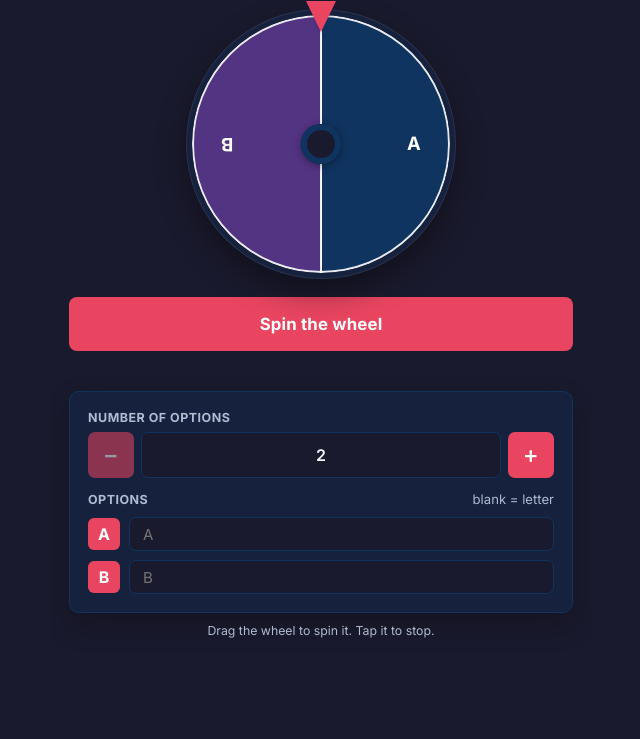
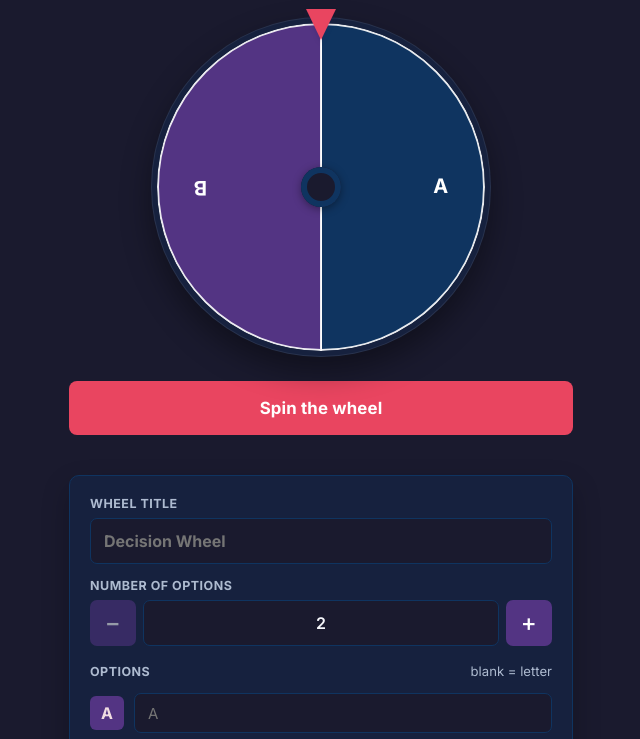
Before and after one commit to tomgiats/decision-wheel, a plain HTML site: page index.html in a window 1280 px wide. Shown: the part 108-847 px from the top of the page, without its empty margins (319-959 px from the left). Before the commit the page ends 800 px from the top, so only its background shows below. Drawn offline with Linux system fonts and the light colour scheme.

Commit message:
Refactor index.html for layout and accessibility enhancements
Updated HTML structure and styles for improved layout and accessibility.

```diff
--- a/index.html
+++ b/index.html
@@ -2,7 +2,7 @@
 <html lang="en">
 <head>
   <meta charset="utf-8">
-    <meta name="viewport" content="width=device-width, initial-scale=1, maximum-scale=1, user-scalable=no, viewport-fit=cover">
+  <meta name="viewport" content="width=device-width, initial-scale=1, viewport-fit=cover">
   <meta name="theme-color" content="#1A1A2E">
   <title>Decision Wheel</title>
   <link rel="preconnect" href="https://fonts.googleapis.com">
@@ -19,17 +19,7 @@
       --purple-dark: #533483;
       --shadow: 0 12px 28px rgba(0, 0, 0, .24);
     }
-
-        * {
-            box-sizing: border-box;
-        }
-
-        html, body {
-            height: 100%;
-            overflow: hidden;
-            overscroll-behavior: none;
-        }
-
+    * { box-sizing: border-box; }
     body {
       margin: 0;
       min-height: 100svh;
@@ -37,260 +27,46 @@
       font-family: "Inter", -apple-system, BlinkMacSystemFont, "Segoe UI", sans-serif;
       background: #1A1A2E;
     }
-
-        main {
-            width: min(100%, 540px);
-            height: 100svh;
-            margin: 0 auto;
-            padding: max(18px, env(safe-area-inset-top)) 18px max(18px, env(safe-area-inset-bottom));
-            overflow: hidden;
-        }
-
-        header {
-            text-align: center;
-            margin: 2px 0 20px;
-        }
-
-        h1 {
-            margin: 0;
-            font-size: clamp(1.6rem, 7vw, 2.15rem);
-            font-weight: 600;
-            letter-spacing: -.055em;
-        }
-
-        header p {
-            margin: 7px 0 0;
-            color: var(--muted);
-            font-size: .95rem;
-            font-weight: 400;
-        }
-
-        .wheel-stage {
-            position: relative;
-            width: min(70vw, 270px);
-            aspect-ratio: 1;
-            margin: 4px auto 14px;
-        }
-
+    main { width: min(100%, 540px); margin: 0 auto; padding: max(22px, env(safe-area-inset-top)) 18px max(30px, env(safe-area-inset-bottom)); }
+    header { text-align: center; margin: 2px 0 20px; }
+    h1 { margin: 0; font-size: clamp(1.6rem, 7vw, 2.15rem); font-weight:600; letter-spacing: -.055em; }
+    header p { margin: 7px 0 0; color: var(--muted); font-size: .95rem; font-weight:400; }
+    .wheel-stage { position: relative; width: min(84vw, 340px); aspect-ratio: 1; margin: 4px auto 20px; }
     .pointer {
-            position: absolute;
-            z-index: 2;
-            top: -8px;
-            left: 50%;
-            transform: translateX(-50%);
-            width: 0;
-            height: 0;
-            border-left: 15px solid transparent;
-            border-right: 15px solid transparent;
-            border-top: 31px solid #E94560;
+      position: absolute; z-index: 2; top: -8px; left: 50%; transform: translateX(-50%);
+      width: 0; height: 0; border-left: 15px solid transparent; border-right: 15px solid transparent; border-top: 31px solid #E94560;
       filter: drop-shadow(0 3px 2px rgba(36,25,86,.2));
     }
-
-        .wheel-shell {
-            width: 100%;
-            height: 100%;
-            border-radius: 50%;
-            padding: 6px;
-            background: #16213E;
-            box-shadow: 0 14px 30px rgba(0,0,0,.38), inset 0 0 0 1px rgba(255,255,255,.08);
-        }
-
-        #wheel {
-            display: block;
-            width: 100%;
-            height: 100%;
-            border-radius: 50%;
-            touch-action: none;
-            transition: transform 4.8s cubic-bezier(.12,.72,.1,1);
-            will-change: transform;
-        }
-
-        .hub {
-            position: absolute;
-            top: 50%;
-            left: 50%;
-            width: 40px;
-            height: 40px;
-            transform: translate(-50%,-50%);
-            border-radius: 50%;
-            background: #1A1A2E;
-            box-shadow: 0 2px 8px rgba(0,0,0,.38), inset 0 0 0 6px #0F3460;
-            pointer-events: none;
-        }
-
-        .card {
-            background: var(--card);
-            border: 1px solid var(--line);
-            box-shadow: var(--shadow);
-            border-radius: 10px;
-            padding: 14px;
-        }
-
-        .controls {
-            display: grid;
-            gap: 10px;
-        }
-
-        label {
-            display: block;
-            color: var(--muted);
-            font-size: .78rem;
-            font-weight: 700;
-            letter-spacing: .04em;
-            text-transform: uppercase;
-        }
-
-        input, select {
-            width: 100%;
-            margin-top: 7px;
-            min-height: 46px;
-            border: 1px solid var(--line);
-            border-radius: 7px;
-            background: #1A1A2E;
-            color: var(--ink);
-            font: inherit;
-            font-size: 1rem;
-            padding: 0 13px;
-            outline: none;
-        }
-
-            input:focus, select:focus {
-                border-color: #533483;
-                box-shadow: 0 0 0 3px rgba(83,52,131,.32);
-            }
-
-        .stepper {
-            display: grid;
-            grid-template-columns: 46px 1fr 46px;
-            gap: 7px;
-            margin-top: 7px;
-        }
-
-            .stepper input {
-                min-width: 0;
-                margin: 0;
-                text-align: center;
-                font-weight: 600;
-            }
-
-            .stepper button {
-                width: 46px;
-                min-height: 46px;
-                padding: 0;
-                border-radius: 7px;
-                background: #E94560;
-                color: #fff;
-                font: 500 1.5rem/1 "Inter", sans-serif;
-                box-shadow: none;
-            }
-
-        .option-heading {
-            display: flex;
-            align-items: center;
-            justify-content: space-between;
-            margin-top: 3px;
-        }
-
-            .option-heading span {
-                color: var(--muted);
-                font-size: .82rem;
-            }
-
-        #option-list {
-            display: grid;
-            gap: 9px;
-        }
-
-        .option-row {
-            display: grid;
-            grid-template-columns: 33px 1fr;
-            gap: 8px;
-            align-items: center;
-        }
-
-        .badge {
-            display: grid;
-            place-items: center;
-            width: 32px;
-            height: 32px;
-            border-radius: 6px;
-            color: #fff;
-            background: #E94560;
-            font-weight: 700;
-        }
-
-        .option-row input {
-            margin: 0;
-            min-height: 34px;
-            font-size: .94rem;
-        }
-
-        button {
-            width: 100%;
-            min-height: 54px;
-            border: 0;
-            border-radius: 8px;
-            background: #E94560;
-            color: #fff;
-            font: 700 1.05rem/1 "Inter", -apple-system, BlinkMacSystemFont, sans-serif;
-            letter-spacing: .01em;
-            box-shadow: none;
-            cursor: pointer;
-            -webkit-tap-highlight-color: transparent;
-            transition: transform .15s ease, filter .15s ease;
-        }
-
-            button:active {
-                transform: scale(.98);
-                filter: brightness(.96);
-            }
-
-            button:disabled {
-                opacity: .55;
-                cursor: default;
-            }
-
-        #result {
-            min-height: 27px;
-            margin: 13px 0 0;
-            text-align: center;
-            color: #f08b9b;
-            font-weight: 600;
-            font-size: 1rem;
-        }
-
-        .hint {
-            text-align: center;
-            color: var(--muted);
-            font-size: .77rem;
-            margin: 10px 0 0;
-        }
-
-        @media (min-width: 500px) {
-            main {
-                padding-top: 28px;
-            }
-
-            .wheel-stage {
-                margin-bottom: 18px;
-            }
-
-            .card {
-                padding: 18px;
-            }
-        }
-
-        @media (prefers-reduced-motion: reduce) {
-            #wheel {
-                transition-duration: .01ms;
-            }
-        }
+    .wheel-shell { width: 100%; height: 100%; border-radius: 50%; padding: 6px; background: #16213E; box-shadow: 0 14px 30px rgba(0,0,0,.38), inset 0 0 0 1px rgba(255,255,255,.08); }
+    #wheel { display:block; width:100%; height:100%; border-radius:50%; touch-action:none; transition: transform 4.8s cubic-bezier(.12,.72,.1,1); will-change: transform; }
+    .hub { position:absolute; top:50%; left:50%; width:40px; height:40px; transform:translate(-50%,-50%); border-radius:50%; background:#1A1A2E; box-shadow:0 2px 8px rgba(0,0,0,.38), inset 0 0 0 6px #0F3460; pointer-events:none; }
+    .card { background: var(--card); border: 1px solid var(--line); box-shadow: var(--shadow); border-radius: 10px; padding: 17px; }
+    .controls { display:grid; gap:14px; }
+    label { display:block; color: var(--muted); font-size:.78rem; font-weight:700; letter-spacing:.04em; text-transform:uppercase; }
+    input, select { width:100%; margin-top:7px; min-height:46px; border:1px solid var(--line); border-radius:7px; background:#1A1A2E; color:var(--ink); font:inherit; font-size:1rem; padding:0 13px; outline:none; }
+    input:focus, select:focus { border-color:#533483; box-shadow:0 0 0 3px rgba(83,52,131,.32); }
+    .stepper { display:grid; grid-template-columns:46px 1fr 46px; gap:7px; margin-top:7px; }
+    .stepper input { min-width:0; margin:0; text-align:center; font-weight:600; }
+    .stepper button { width:46px; min-height:46px; padding:0; border-radius:7px; background:#533483; color:#fff; font:500 1.5rem/1 "Inter", sans-serif; box-shadow:none; }
+    .option-heading { display:flex; align-items:center; justify-content:space-between; margin-top:3px; }
+    .option-heading span { color:var(--muted); font-size:.82rem; }
+    #option-list { display:grid; gap:9px; }
+    .option-row { display:grid; grid-template-columns:35px 1fr; gap:9px; align-items:center; }
+    .badge { display:grid; place-items:center; width:34px; height:34px; border-radius:6px; color:#f0dce1; background:#533483; font-weight:700; }
+    .option-row input { margin:0; min-height:40px; font-size:.94rem; }
+    button { width:100%; min-height:54px; border:0; border-radius:8px; background:#E94560; color:#fff; font:700 1.05rem/1 "Inter", -apple-system, BlinkMacSystemFont, sans-serif; letter-spacing:.01em; box-shadow:none; cursor:pointer; -webkit-tap-highlight-color:transparent; transition:transform .15s ease, filter .15s ease; }
+    button:active { transform:scale(.98); filter:brightness(.96); }
+    button:disabled { opacity:.55; cursor:default; }
+    #result { min-height:27px; margin:13px 0 0; text-align:center; color:#f08b9b; font-weight:600; font-size:1rem; }
+    .hint { text-align:center; color:var(--muted); font-size:.77rem; margin:14px 0 0; }
+    @media (min-width: 500px) { main { padding-top:36px; } .wheel-stage { margin-bottom:24px; } .card { padding:20px; } }
+    @media (prefers-reduced-motion: reduce) { #wheel { transition-duration:.01ms; } }
   </style>
 </head>
 <body>
   <main>
     <header>
-            <h1>Decision Wheel</h1>
+      <h1 id="display-title">Decision Wheel</h1>
       <p>Spin your way to a decision.</p>
     </header>
 
@@ -304,8 +80,10 @@
     <p id="result" role="status" aria-live="polite"></p>
 
     <section class="card controls" aria-label="Rad bearbeiten">
-            <label>
-                Number of options
+      <label>Wheel title
+        <input id="wheel-title" type="text" maxlength="40" placeholder="Decision Wheel" autocomplete="off">
+      </label>
+      <label>Number of options
         <div class="stepper" role="group" aria-label="Number of options">
           <button id="decrease-count" type="button" aria-label="Remove one option">−</button>
           <input id="count" type="text" value="2" readonly aria-label="Number of options">
@@ -318,13 +96,16 @@
     <p class="hint">Drag the wheel to spin it. Tap it to stop.</p>
   </main>
 
-    <script>const palette = ['#0F3460', '#533483', '#E94560', '#16213E', '#1A1A2E'];
+  <script>
+    const palette = ['#0F3460', '#533483', '#E94560', '#16213E', '#1A1A2E'];
     const canvas = document.querySelector('#wheel');
     const ctx = canvas.getContext('2d');
     const count = document.querySelector('#count');
     const decreaseCount = document.querySelector('#decrease-count');
     const increaseCount = document.querySelector('#increase-count');
     const optionList = document.querySelector('#option-list');
+    const titleInput = document.querySelector('#wheel-title');
+    const displayTitle = document.querySelector('#display-title');
     const spin = document.querySelector('#spin');
     const result = document.querySelector('#result');
     let values = ['', ''];
@@ -333,8 +114,6 @@
     let spinTimer;
     let dragState = null;
     let inertiaFrame;
-        let remainingSelections = [];
-        let lastSelected = null;
 
     const letter = index => String.fromCharCode(65 + index);
     const labels = () => values.map((value, index) => value.trim() || letter(index));
@@ -356,7 +135,6 @@
       drawWheel();
       decreaseCount.disabled = values.length === 2;
       increaseCount.disabled = values.length === 8;
-            remainingSelections = [];
     }
 
     function escapeHTML(value) {
@@ -389,25 +167,9 @@
       });
     }
 
-        function randomUnit() {
-            const buffer = new Uint32Array(1);
-            crypto.getRandomValues(buffer);
-            return buffer[0] / 4294967296;
-        }
-
-        function nextSelection() {
-            if (!remainingSelections.length) {
-                remainingSelections = Array.from({ length: values.length }, (_, index) => index);
-                for (let index = remainingSelections.length - 1; index > 0; index--) {
-                    const swapIndex = Math.floor(randomUnit() * (index + 1));
-                    [remainingSelections[index], remainingSelections[swapIndex]] = [remainingSelections[swapIndex], remainingSelections[index]];
-                }
-                if (values.length > 1 && remainingSelections[remainingSelections.length - 1] === lastSelected) {
-                    [remainingSelections[remainingSelections.length - 1], remainingSelections[0]] = [remainingSelections[0], remainingSelections[remainingSelections.length - 1]];
-                }
-            }
-            lastSelected = remainingSelections.pop();
-            return lastSelected;
+    function updateTitle() {
+      displayTitle.textContent = titleInput.value.trim() || 'Decision Wheel';
+      document.title = displayTitle.textContent;
     }
 
     function setRotation() {
@@ -494,17 +256,17 @@
 
     decreaseCount.addEventListener('click', () => setCount(Number(count.value) - 1));
     increaseCount.addEventListener('click', () => setCount(Number(count.value) + 1));
+    titleInput.addEventListener('input', updateTitle);
     window.addEventListener('resize', drawWheel);
 
     spin.addEventListener('click', () => {
       if (spinning) return;
       stopInertia();
       spinning = true; spin.disabled = true; result.textContent = '';
-            const selected = nextSelection();
+      const selected = Math.floor(Math.random() * values.length);
       const segmentDegrees = 360 / values.length;
       // The selected segment's centre is aligned with the fixed top pointer.
-            const offset = (randomUnit() - .5) * segmentDegrees * .7;
-            const target = 360 * (6 + Math.floor(randomUnit() * 3)) - (selected * segmentDegrees + segmentDegrees / 2) + offset;
+      const target = 360 * (6 + Math.floor(Math.random() * 3)) - (selected * segmentDegrees + segmentDegrees / 2);
       angle += target - (angle % 360);
       canvas.style.transition = '';
       void canvas.offsetWidth;
@@ -516,7 +278,9 @@
     });
 
     renderOptions();
+    updateTitle();
     // Canvas text is redrawn once Inter has finished loading.
-        if (document.fonts) document.fonts.ready.then(drawWheel);</script>
+    if (document.fonts) document.fonts.ready.then(drawWheel);
+  </script>
 </body>
 </html>
```
Lines whose indentation alone changed are shown as unchanged.
